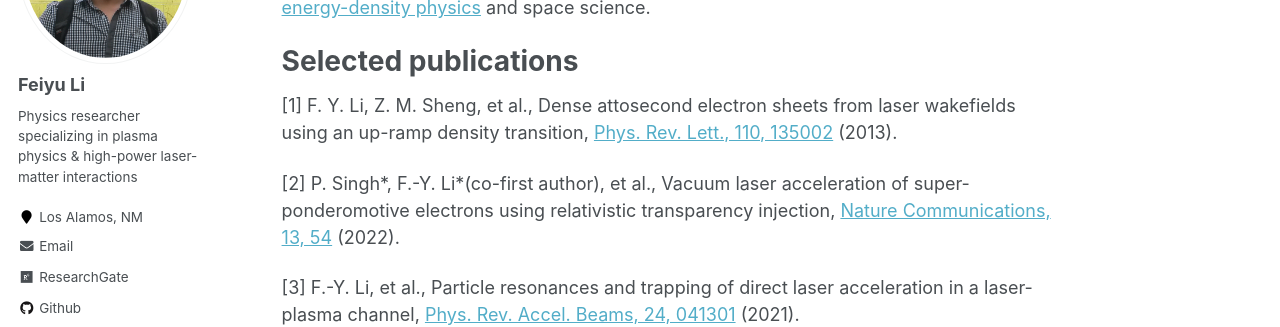
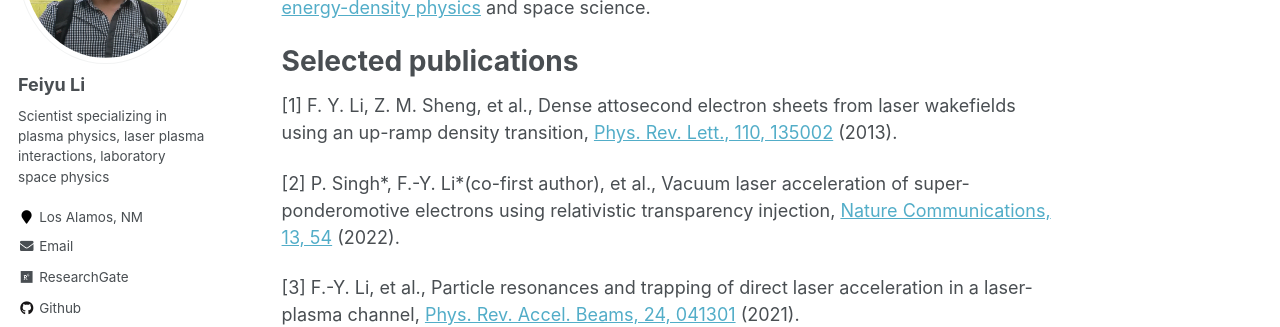
Before and after one commit to fyli16/fyli16.github.io, a Jekyll site: the page built from _pages/about.md, in a window 1280 px wide. Shown: the part 247-574 px from the top of the page. Built offline with Jekyll 4.4.1, drawn with Linux system fonts in a browser that asks for light colours; some web fonts are replaced.

Commit message:
update config

```diff
--- a/_config.yml
+++ b/_config.yml
@@ -82,7 +82,7 @@ analytics:
 author:
   name             : "Feiyu Li"
   avatar           : "fyli.png"
-  bio              : "Physics researcher specializing in plasma physics & high-power laser-matter interactions"
+  bio              : "Scientist specializing in plasma physics, laser plasma interactions, laboratory space physics"
   location         : "Los Alamos, NM"
   # employer         : "New Mexico Consortium"
   # pubmed           : "https://www.ncbi.nlm.nih.gov/pubmed/?term=john+snow"
```
